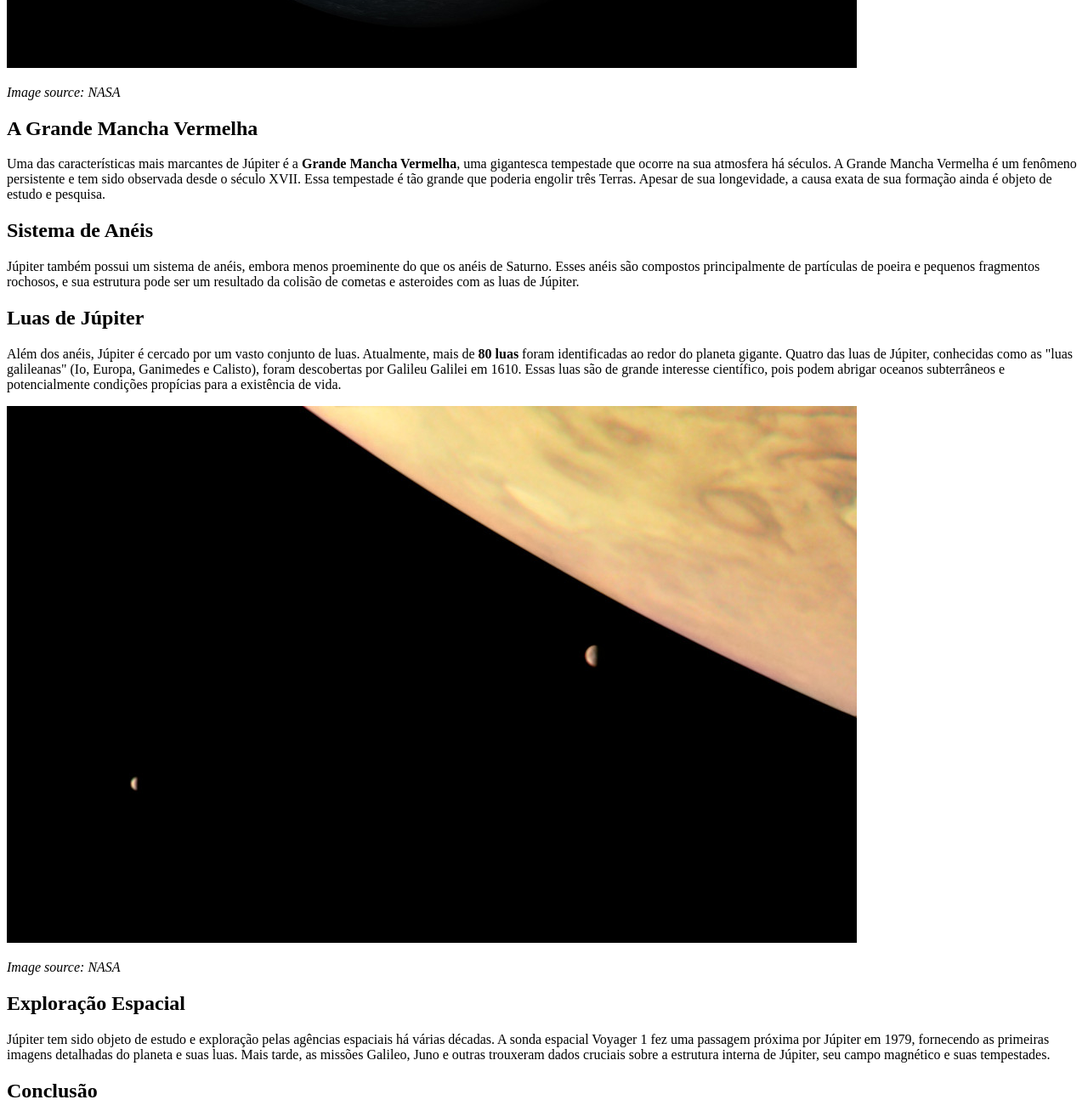
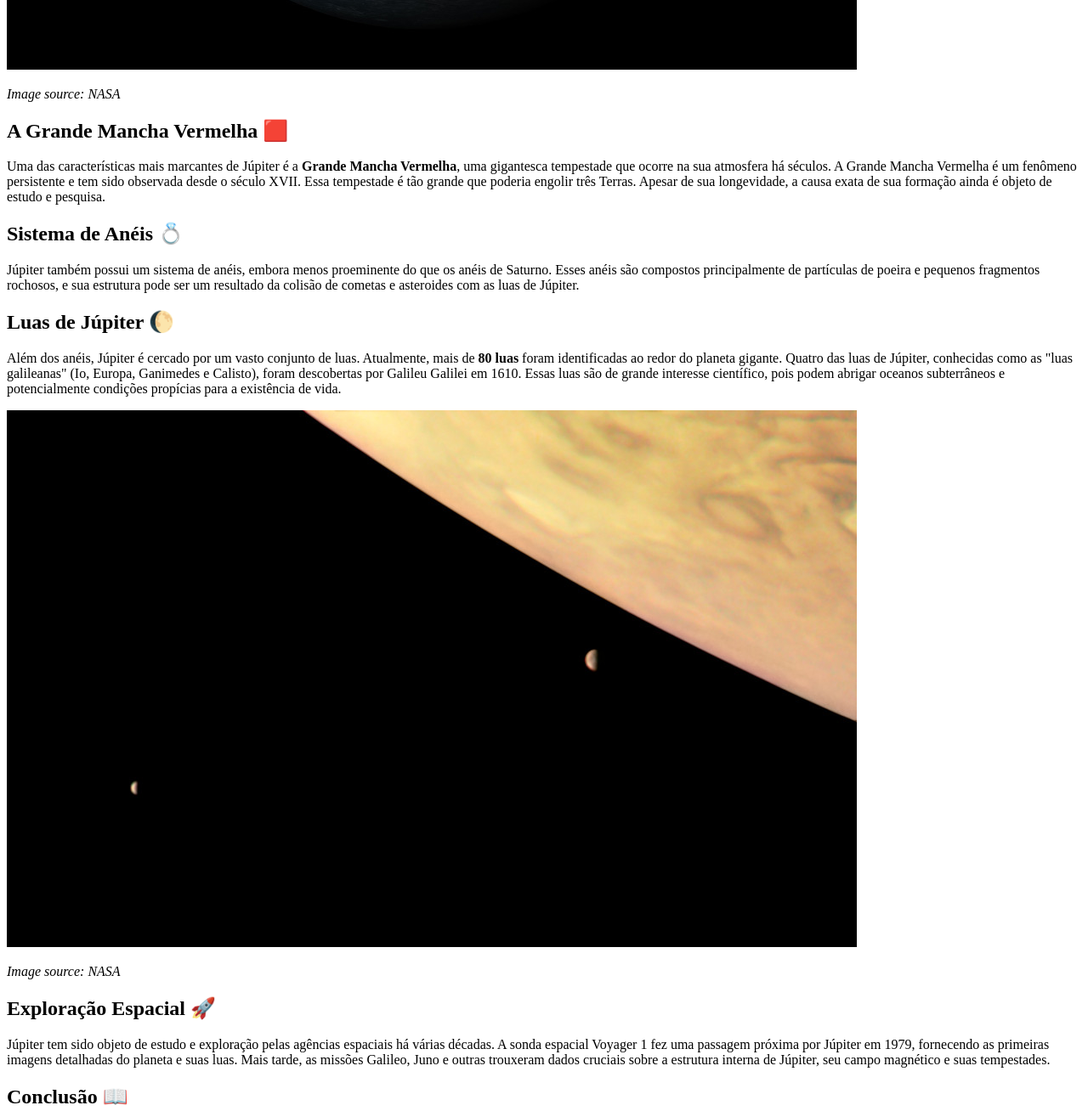
Before and after one commit to joaoleizer/space-article, a plain HTML site: page index.html in a window 1280 px wide. Shown: the part 1021-2329 px from the top of the page at 85% size. Drawn offline with Linux system fonts and the light colour scheme.

Commit message:
Adição de emojis
foi adcionado emojis a página

```diff
--- a/index.html
+++ b/index.html
@@ -8,12 +8,12 @@
 <body>
     <h1 class="title">Júpiter: O Gigante Gasoso do Sistema Solar</h1>
     <section class="boxSection">
-        <h2 class="introduction">Introdução</h2>
+        <h2 class="introduction">Introdução 📚</h2>
         <p class="textIntroduction">Júpiter, o maior planeta do nosso Sistema Solar, é uma imponente esfera gasosa que intriga e fascina astrônomos e entusiastas do espaço há séculos. Com sua massa colossal e aparência majestosa, Júpiter desempenha um papel fundamental na dinâmica do nosso sistema planetário. Neste artigo, mergulharemos nas características e curiosidades desse <strong>gigante gasoso</strong>.</p>
     </section>
 
     <section class="boxCharacteristics">
-        <h2 class="characteristics">Características Físicas</h2>
+        <h2 class="characteristics">Características Físicas 🪐</h2>
         <p class="textCharacteristics">Júpiter é um planeta gasoso, constituído principalmente de hidrogênio e hélio, com traços de outras substâncias, como metano e amônia. Essa composição o torna distinto dos planetas rochosos, como a Terra. Com um diâmetro de aproximadamente <strong>142.984 km</strong>, Júpiter é mais de <Strong>11 vezes maior</Strong> que a Terra e possui uma massa aproximadamente <strong>318 vezes maior</strong> que a do nosso planeta.</p>
 
         <picture>
@@ -25,17 +25,17 @@
     </section>
 
     <section class="boxBigRedSpot">
-        <h2 class="titleBigRedSpot">A Grande Mancha Vermelha</h2>
+        <h2 class="titleBigRedSpot">A Grande Mancha Vermelha 🟥</h2>
         <p class="textBigRedSpot">Uma das características mais marcantes de Júpiter é a <strong>Grande Mancha Vermelha</strong>, uma gigantesca tempestade que ocorre na sua atmosfera há séculos. A Grande Mancha Vermelha é um fenômeno persistente e tem sido observada desde o século XVII. Essa tempestade é tão grande que poderia engolir três Terras. Apesar de sua longevidade, a causa exata de sua formação ainda é objeto de estudo e pesquisa.</p>
     </section>
 
     <section class="boxRingSystem">
-        <h2 class="titleRingSystem">Sistema de Anéis</h2>
+        <h2 class="titleRingSystem">Sistema de Anéis 💍</h2>
         <p class="textRingSystem">Júpiter também possui um sistema de anéis, embora menos proeminente do que os anéis de Saturno. Esses anéis são compostos principalmente de partículas de poeira e pequenos fragmentos rochosos, e sua estrutura pode ser um resultado da colisão de cometas e asteroides com as luas de Júpiter.</p>
     </section>
 
     <section class="boxJupiterMoons">
-        <h2 class="titleJupiterMoons">Luas de Júpiter</h2>
+        <h2 class="titleJupiterMoons">Luas de Júpiter 🌔</h2>
         <p class="textJupiterMoons">Além dos anéis, Júpiter é cercado por um vasto conjunto de luas. Atualmente, mais de <strong>80 luas</strong> foram identificadas ao redor do planeta gigante. Quatro das luas de Júpiter, conhecidas como as "luas galileanas" (Io, Europa, Ganimedes e Calisto), foram descobertas por Galileu Galilei em 1610. Essas luas são de grande interesse científico, pois podem abrigar oceanos subterrâneos e potencialmente condições propícias para a existência de vida.</p>
         <picture class="imgJupiterMoons">
             <source media="(max-width: 750px)" srcset="IMG/piaP.jpg" type="image/jpeg">
@@ -46,12 +46,12 @@
     </section>
 
     <section class="boxSpaceExploration">
-        <h2 class="titleSpaceExploration">Exploração Espacial</h2>
+        <h2 class="titleSpaceExploration">Exploração Espacial 🚀</h2>
         <p class="textSpaceExploration">Júpiter tem sido objeto de estudo e exploração pelas agências espaciais há várias décadas. A sonda espacial Voyager 1 fez uma passagem próxima por Júpiter em 1979, fornecendo as primeiras imagens detalhadas do planeta e suas luas. Mais tarde, as missões Galileo, Juno e outras trouxeram dados cruciais sobre a estrutura interna de Júpiter, seu campo magnético e suas tempestades.</p>
     </section>
 
     <section class="boxConclusion">
-        <h2 class="titleConclusion">Conclusão</h2>
+        <h2 class="titleConclusion">Conclusão 📖</h2>
         <p class="textConclusion">Júpiter é verdadeiramente um colosso celestial que continua a intrigar os cientistas e entusiastas do espaço. Sua massa, tamanho e complexidade atmosférica o tornam um laboratório natural para entender a formação e a evolução de planetas gasosos. Além disso, suas luas e tempestades proporcionam uma visão fascinante da dinâmica planetária e do potencial de mundos alienígenas. À medida que a exploração espacial continua avançando, é provável que Júpiter ainda reserve muitas surpresas e segredos a serem revelados.</p>
     </section>
 </body>
```
